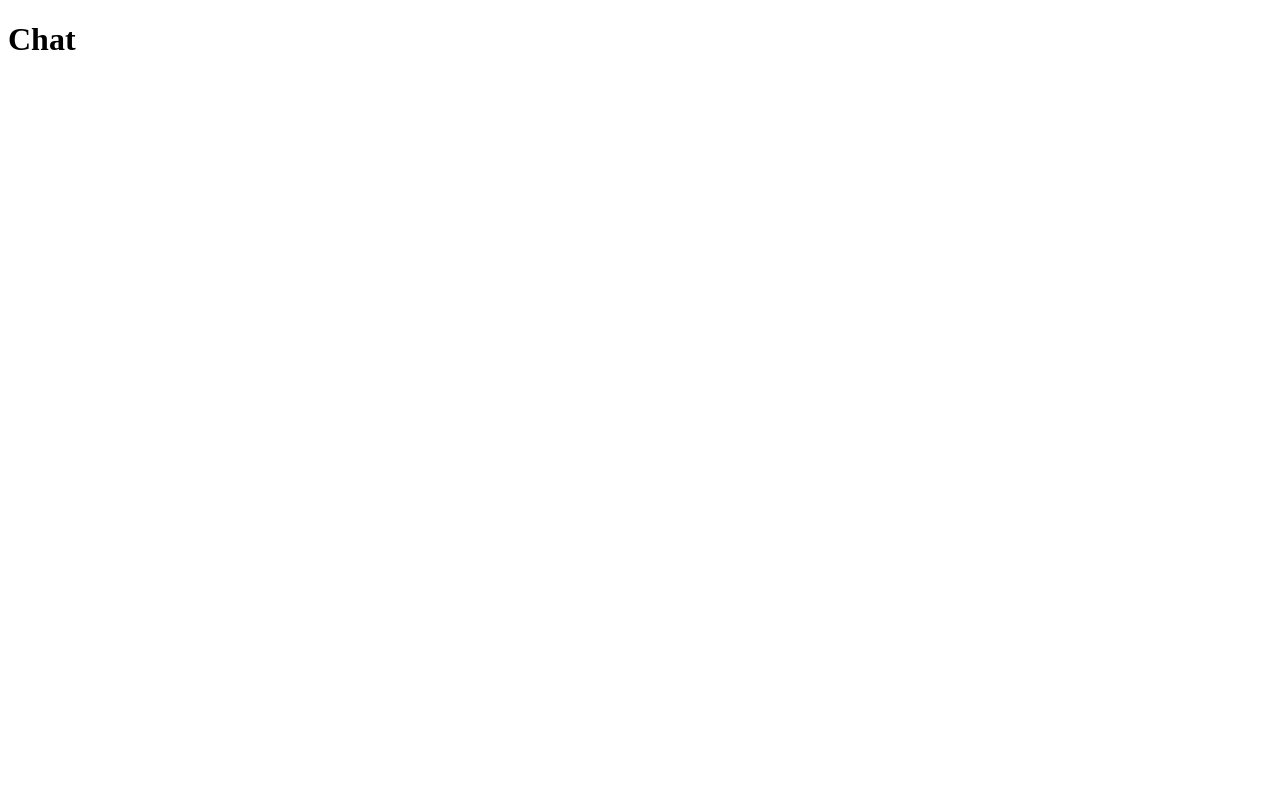
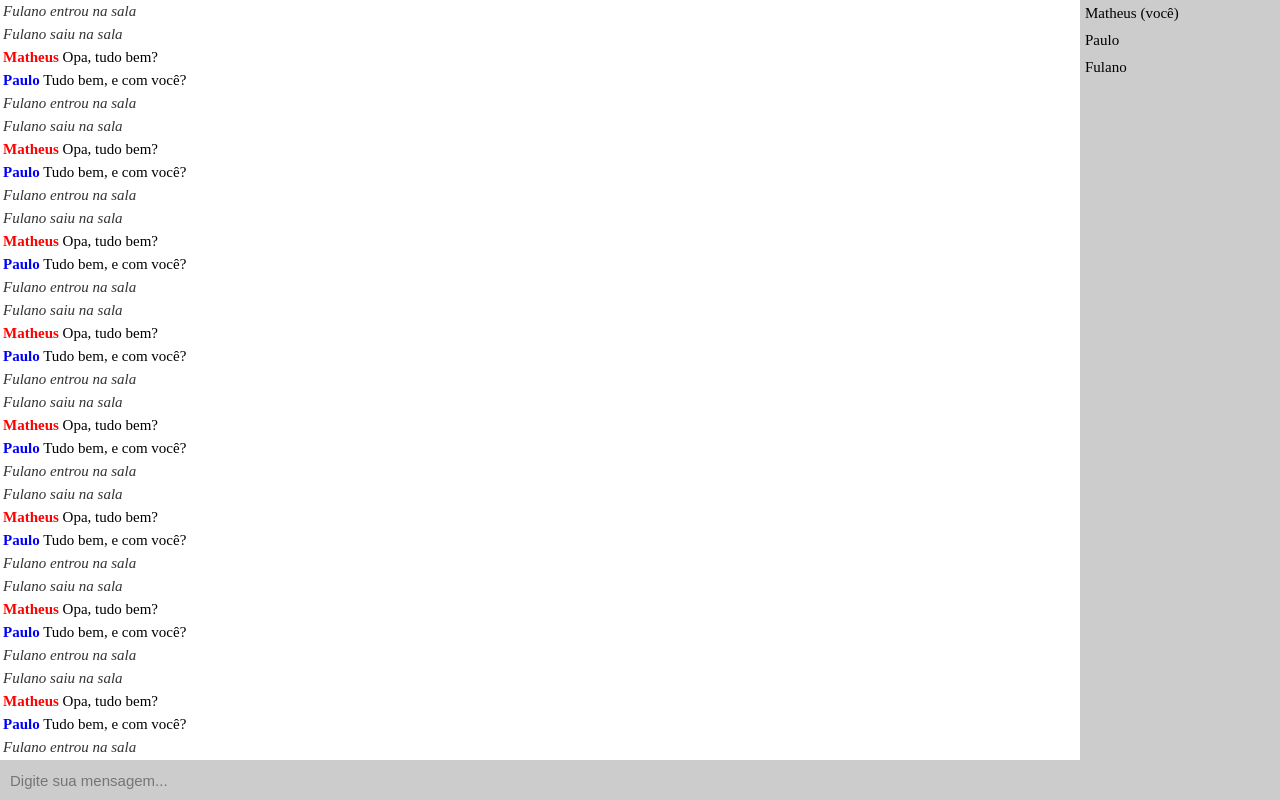
Before and after one commit to matheuskdr/chatnode, a website: page public/index.html in a window 1280 px wide. Drawn offline with Linux system fonts and the light colour scheme.

Commit message:
interface created

```diff
--- a/public/index.html
+++ b/public/index.html
@@ -2,11 +2,64 @@
 <html lang="pt-br">
 <head>
     <meta charset="UTF-8">
-    <meta name="viewport" content="width=device-width, initial-scale=1.0">
     <title>Chat</title>
     <link rel="stylesheet" href="style.css">
 </head>
 <body>
-    <h1>Chat</h1>
+    <div class="page" id="loginPage">
+        <h1>Qual seu nome?</h1>
+        <input type="text" id="nameInput">
+    </div>
+
+    <div class="page" id="chatPage">
+        <div class="chatArea">
+            <ul class="chatList">
+                <li class="m-status">Fulano entrou na sala</li>
+                <li class="m-status">Fulano saiu na sala</li>
+                <li class="m-txt"><span class="me">Matheus</span> Opa, tudo bem?</li>
+                <li class="m-txt"><span>Paulo</span> Tudo bem, e com você?</li>
+                <li class="m-status">Fulano entrou na sala</li>
+                <li class="m-status">Fulano saiu na sala</li>
+                <li class="m-txt"><span class="me">Matheus</span> Opa, tudo bem?</li>
+                <li class="m-txt"><span>Paulo</span> Tudo bem, e com você?</li>
+                <li class="m-status">Fulano entrou na sala</li>
+                <li class="m-status">Fulano saiu na sala</li>
+                <li class="m-txt"><span class="me">Matheus</span> Opa, tudo bem?</li>
+                <li class="m-txt"><span>Paulo</span> Tudo bem, e com você?</li>
+                <li class="m-status">Fulano entrou na sala</li>
+                <li class="m-status">Fulano saiu na sala</li>
+                <li class="m-txt"><span class="me">Matheus</span> Opa, tudo bem?</li>
+                <li class="m-txt"><span>Paulo</span> Tudo bem, e com você?</li>
+                <li class="m-status">Fulano entrou na sala</li>
+                <li class="m-status">Fulano saiu na sala</li>
+                <li class="m-txt"><span class="me">Matheus</span> Opa, tudo bem?</li>
+                <li class="m-txt"><span>Paulo</span> Tudo bem, e com você?</li>
+                <li class="m-status">Fulano entrou na sala</li>
+                <li class="m-status">Fulano saiu na sala</li>
+                <li class="m-txt"><span class="me">Matheus</span> Opa, tudo bem?</li>
+                <li class="m-txt"><span>Paulo</span> Tudo bem, e com você?</li>
+                <li class="m-status">Fulano entrou na sala</li>
+                <li class="m-status">Fulano saiu na sala</li>
+                <li class="m-txt"><span class="me">Matheus</span> Opa, tudo bem?</li>
+                <li class="m-txt"><span>Paulo</span> Tudo bem, e com você?</li>
+                <li class="m-status">Fulano entrou na sala</li>
+                <li class="m-status">Fulano saiu na sala</li>
+                <li class="m-txt"><span class="me">Matheus</span> Opa, tudo bem?</li>
+                <li class="m-txt"><span>Paulo</span> Tudo bem, e com você?</li>
+                <li class="m-status">Fulano entrou na sala</li>
+                <li class="m-status">Fulano saiu na sala</li>
+                <li class="m-txt"><span class="me">Matheus</span> Opa, tudo bem?</li>
+                <li class="m-txt"><span>Paulo</span> Tudo bem, e com você?</li>
+            </ul>
+            <ul class="userList">
+                <li>Matheus (você)</li>
+                <li>Paulo</li>
+                <li>Fulano</li>
+            </ul>
+        </div>
+        <div class="chatInput">
+            <input type="text" id="chatTextInput" placeholder="Digite sua mensagem...">
+        </div>
+    </div>
 </body>
 </html>
--- a/public/style.css
+++ b/public/style.css
@@ -0,0 +1,89 @@
+body {
+  margin: 0;
+}
+ul,
+li {
+  margin: 0;
+  padding: 0;
+  list-style: none;
+}
+
+.page {
+  height: 100vh;
+  justify-content: center;
+  align-items: center;
+  flex-direction: column;
+}
+
+#loginPage {
+  display: none;
+  background-color: #fff;
+}
+#nameInput {
+  border: 2px solid #000;
+  background-color: #ccc;
+  font-size: 18px;
+  padding: 10px;
+  border-radius: 5px;
+  outline: 0;
+  width: 100%;
+  max-width: 400px;
+}
+
+#chatPage {
+  display: flex;
+}
+
+.chatArea {
+  flex: 1;
+  width: 100%;
+  display: flex;
+  background-color: #ccc;
+}
+.chatList {
+  flex: 1;
+  background-color: #fff;
+  overflow-y: scroll;
+  max-height: calc(100vh - 40px);
+}
+.chatList li {
+  padding: 3px;
+  font-size: 15px;
+}
+.chatList li.m-status {
+  color: #333;
+  font-style: italic;
+}
+.chatList li.m-txt span {
+  font-weight: bold;
+  color: #0000ff;
+}
+.chatList li.m-txt span.me {
+  color: #ff0000;
+}
+
+.userList {
+  width: 200px;
+  background-color: #ccc;
+  overflow-y: scroll;
+  max-height: calc(100vh - 40px);
+}
+.userList li {
+  padding: 5px;
+  font-size: 15px;
+}
+
+.chatInput {
+  width: 100%;
+  display: flex;
+}
+
+#chatTextInput {
+  flex: 1;
+  height: 40px;
+  padding: 0 10px;
+  font-size: 15px;
+  background-color: #ccc;
+  outline: 0;
+  border: 0;
+}
```
